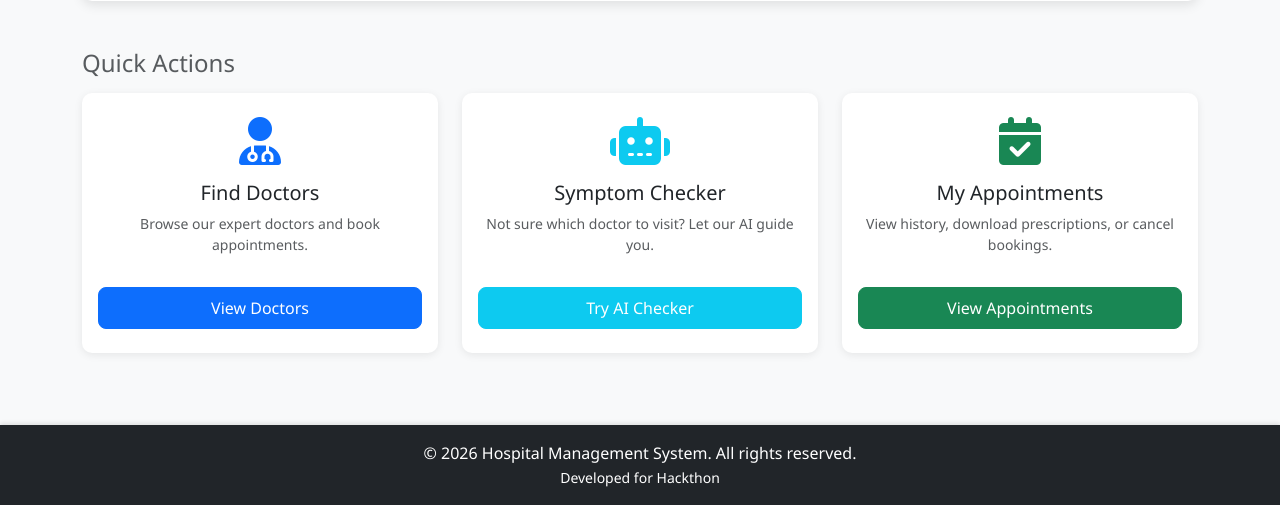
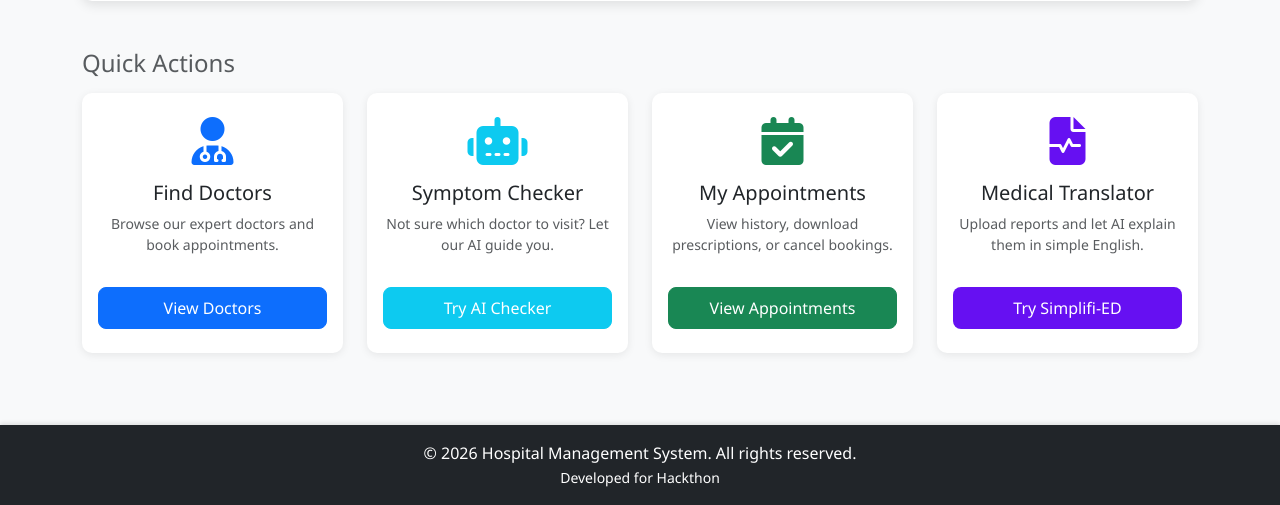
Before and after one commit to singh-akhand/CureOne-Hospital-Management-System, a Flask app: template templates/patient/dashboard.html in a window 1280 px wide. Shown: the part 546-1051 px from the top of the page. Run offline with Flask 3, Linux system fonts and the light colour scheme; the template is opened without the code that fills it, so the values that code supplies are empty.

Commit message:
Added medical translator feature

```diff
--- a/app.py
+++ b/app.py
@@ -18,13 +18,15 @@ from weasyprint import HTML
 from flask import Flask, render_template, redirect, url_for, request, flash, send_file, make_response
 import google.generativeai as genai
 from sqlalchemy import func
+import PIL.Image
+from werkzeug.utils import secure_filename
 
 # Create Flask app
 app = Flask(__name__)
 app.config.from_object(Config)
 # Configure Gemini API
 # REPLACE 'YOUR_API_KEY_HERE' with the actual key you copied from Google AI Studio
-os.environ["GEMINI_API_KEY"] = "AIzaSyAmlnO1QKmsDcMqwPnUn5jA7QWktWB-Rd8"
+os.environ["GEMINI_API_KEY"] = "AIzaSyAr9mi-QlXtCD11g8cOVyafzR5rpyIvlXw"
 genai.configure(api_key=os.environ["GEMINI_API_KEY"])
 
 # Initialize database
@@ -1013,6 +1015,61 @@ def symptom_checker():
                          recommendation=recommendation,
                          symptoms_input=symptoms_input)
 
+# --- MEDICAL TRANSLATOR FEATURE ---
+
+@app.route('/patient/medical-translator', methods=['GET', 'POST'])
+@login_required
+@roles_required('patient')
+def medical_translator():
+    """
+    Simplifi-ED: AI Medical Jargon Translator
+    Uses Gemini Vision to read medical reports/prescriptions and simplify them.
+    """
+    explanation = None
+
+    if request.method == 'POST':
+        # Check if the post request has the file part
+        if 'file' not in request.files:
+            flash('No file part', 'danger')
+            return redirect(request.url)
+
+        file = request.files['file']
+
+        # If user does not select file
+        if file.filename == '':
+            flash('No selected file', 'warning')
+            return redirect(request.url)
+
+        if file:
+            try:
+                # 1. Open the image directly from memory (no need to save to disk)
+                image = PIL.Image.open(file)
+
+                # 2. Configure Gemini Vision Model
+                # Note: gemini-1.5-flash is excellent for images
+                model = genai.GenerativeModel('gemini-2.5-flash')
+
+                # 3. Create the Prompt
+                prompt = """
+                You are a helpful medical assistant for a patient.
+                Task: Analyze this image of a medical report or prescription.
+                1. Identify the key medical terms, diagnosis, or medicines visible.
+                2. Explain what they mean in simple, 5th-grade English.
+                3. If it's a prescription, explain how/when to take the medicine if visible.
+                4. Be reassuring and clear. Avoid scary jargon.
+                5. If the image is blurry or not medical, say "I cannot read this medical document clearly."
+                """
+
+                # 4. Generate Content (Pass both prompt and image)
+                response = model.generate_content([prompt, image])
+                explanation = response.text
+
+            except Exception as e:
+                print(f"AI Error: {e}")
+                flash(f"Error analyzing image: {str(e)}", 'danger')
+
+    return render_template('patient/translator.html', explanation=explanation)
+
 # ========== RUN APPLICATION ==========
 
 if __name__ == '__main__':
--- a/requirements.txt
+++ b/requirements.txt
@@ -6,3 +6,4 @@ email-validator==2.1.0
 bleach==6.1.0
 weasyprint
 google-generativeai
+pillow
--- a/templates/patient/dashboard.html
+++ b/templates/patient/dashboard.html
@@ -76,7 +76,7 @@
 <h4 class="mb-3 text-muted">Quick Actions</h4>
 <div class="row">
 
-    <div class="col-md-4 mb-4">
+    <div class="col-md-3 mb-4">
         <div class="card h-100 shadow-sm border-0">
             <div class="card-body text-center py-4">
                 <div class="mb-3 text-primary">
@@ -89,7 +89,7 @@
         </div>
     </div>
 
-    <div class="col-md-4 mb-4">
+    <div class="col-md-3 mb-4">
         <div class="card h-100 shadow-sm border-0">
             <div class="card-body text-center py-4">
                 <div class="mb-3 text-info">
@@ -102,7 +102,7 @@
         </div>
     </div>
 
-    <div class="col-md-4 mb-4">
+    <div class="col-md-3 mb-4">
         <div class="card h-100 shadow-sm border-0">
             <div class="card-body text-center py-4">
                 <div class="mb-3 text-success">
@@ -114,6 +114,19 @@
             </div>
         </div>
     </div>
+    <div class="col-md-3 mb-4">
+        <div class="card h-100 shadow-sm border-0 hover-card">
+            <div class="card-body text-center py-4">
+                <div class="mb-3" style="color: #6610f2;">
+                    <i class="fas fa-file-medical-alt fa-3x"></i>
+                </div>
+                <h5 class="card-title">Medical Translator</h5>
+                <p class="card-text text-muted small">Upload reports and let AI explain them in simple English.</p>
+                <a href="{{ url_for('medical_translator') }}" class="btn text-white w-100 mt-3" style="background-color: #6610f2;">
+                Try Simplifi-ED</a>
+            </div>
+        </div>
+    </div>
 
 </div>
 {% endblock %}
```
Also changed, not shown: templates/patient/translator.html (added, +71 -0 lines).
